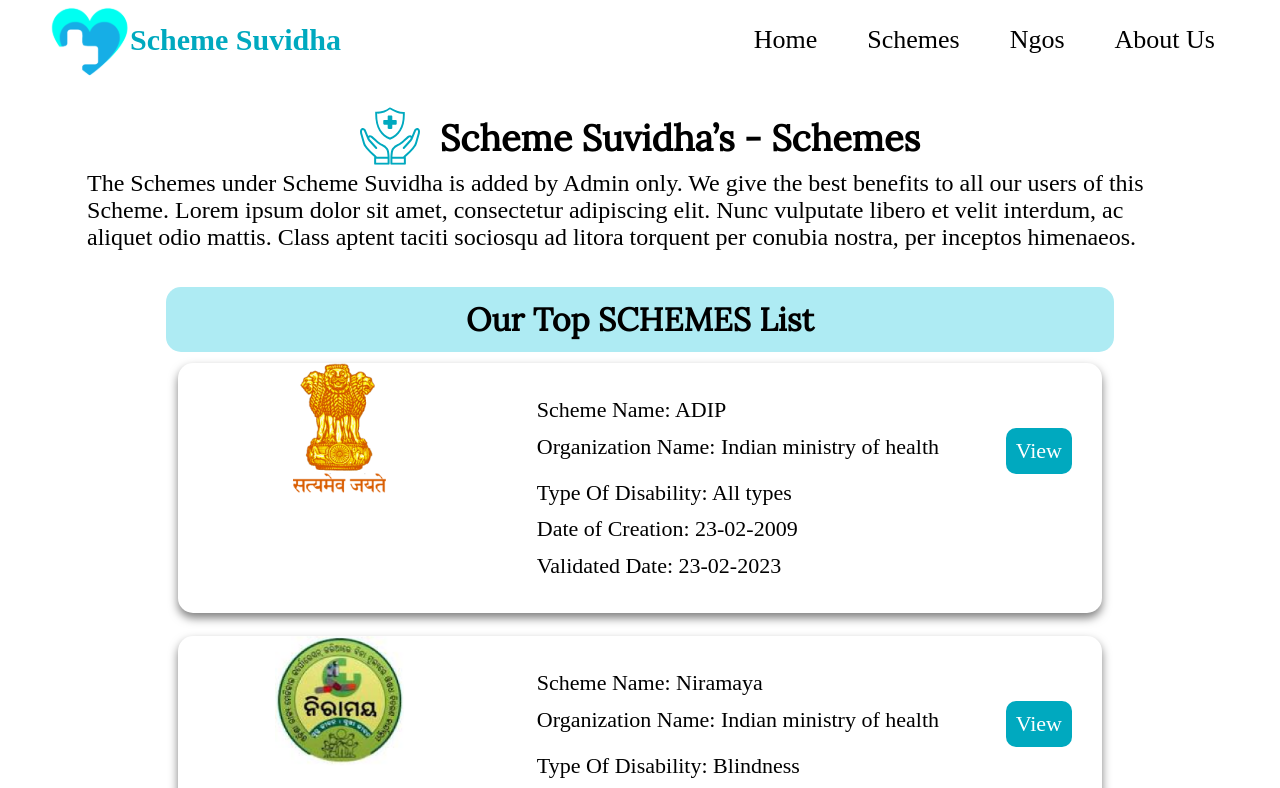
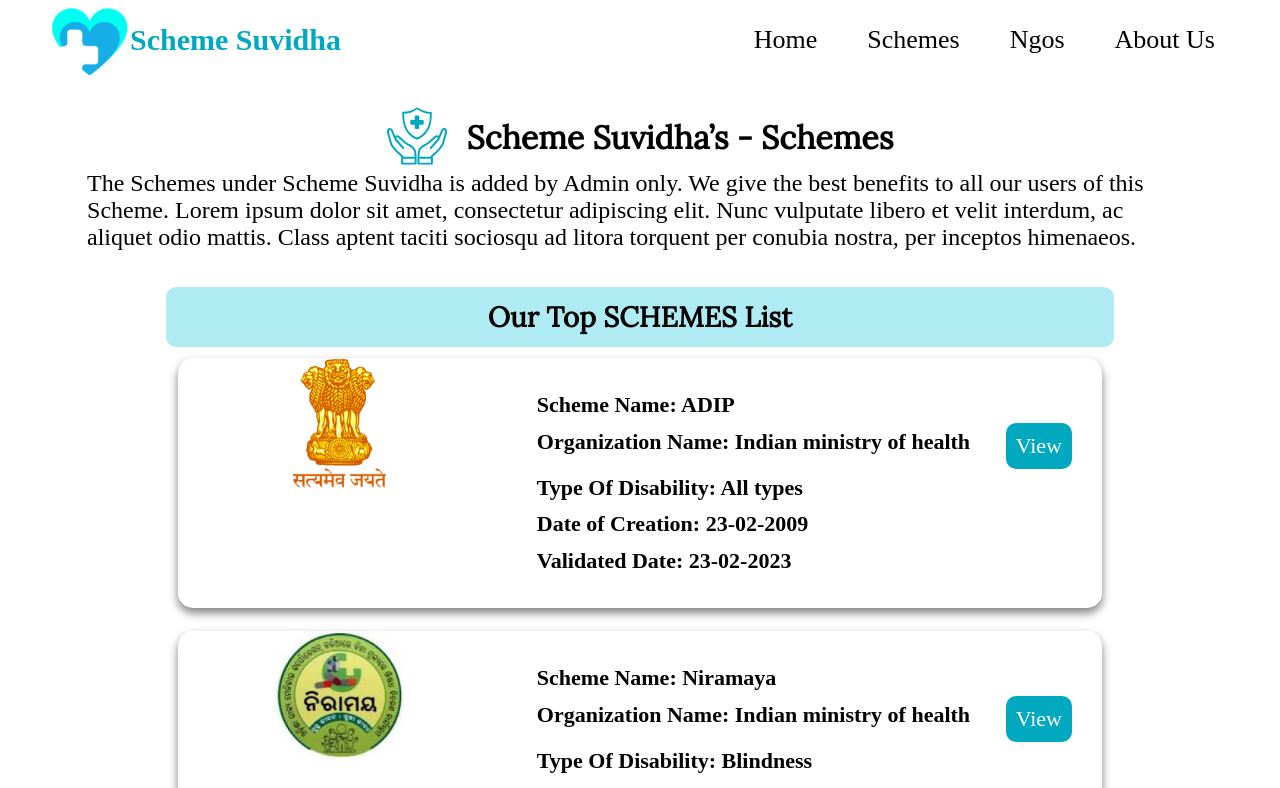
Before and after one commit to Nivedita-09/scheme-suvidha-landing-page, a Next.js app: page /Scheme_Learn_More in a window 1280 px wide. Shown: the top 788 px of the page. Built offline with nearby package versions, Linux system fonts and the light colour scheme; a web font is replaced by a local one.

Commit message:
code push

```diff
--- a/components/home/aboutus/About_Us.js
+++ b/components/home/aboutus/About_Us.js
@@ -136,6 +136,9 @@
             are self verified.
           </div>
         </div>
+        <div>
+
+        </div>
       </div>
     </>
   );
--- a/components/home/home/AddCard.module.scss
+++ b/components/home/home/AddCard.module.scss
@@ -3,7 +3,7 @@
   width: 30%;
   //   height: 300px;
   background-color: #fff;
-  border-radius: 30px;
+  border-radius: 15px;
   text-align: center;
   padding: 3%;
   box-shadow: 3px 3px 3px 5px rgba(128, 128, 128, 0.5);
@@ -46,11 +46,11 @@
 }
 .AddCardBtn {
   width: 100%;
-  padding: 5%;
+  padding: 3%;
   background-color: $heading-color;
   color: #fff;
   font-family: "Abhaya Libre", serif;
-  border-radius: 12px;
+  border-radius: 5px;
   border: none;
   font-size: 24px;
   cursor: pointer;
--- a/components/ngo/data/SchemeCard.module.scss
+++ b/components/ngo/data/SchemeCard.module.scss
@@ -44,6 +44,7 @@
 .schemedetail {
   width: max-content;
   font-size: 22px;
+  font-weight: 700;
   padding: 1%;
   font-family: "Abhaya Libre", serif;
 }
--- a/components/ngo/learnMore/SchemeLearnMore.module.scss
+++ b/components/ngo/learnMore/SchemeLearnMore.module.scss
@@ -17,7 +17,7 @@
 }
 .Title {
   font-family: "Lora", serif;
-  font-size: 36px;
+  font-size: 32px;
   font-weight: 800;
   align-self: center;
 }
@@ -35,10 +35,10 @@
   margin: auto;
   width: 80%;
   padding: 1%;
-  border-radius: 15px;
+  border-radius: 10px;
   background-color: $secondary-color;
   font-family: "Lora", serif;
-  font-size: 32px;
+  font-size: 28px;
   font-weight: 700;
   text-align: center;
 }
```
